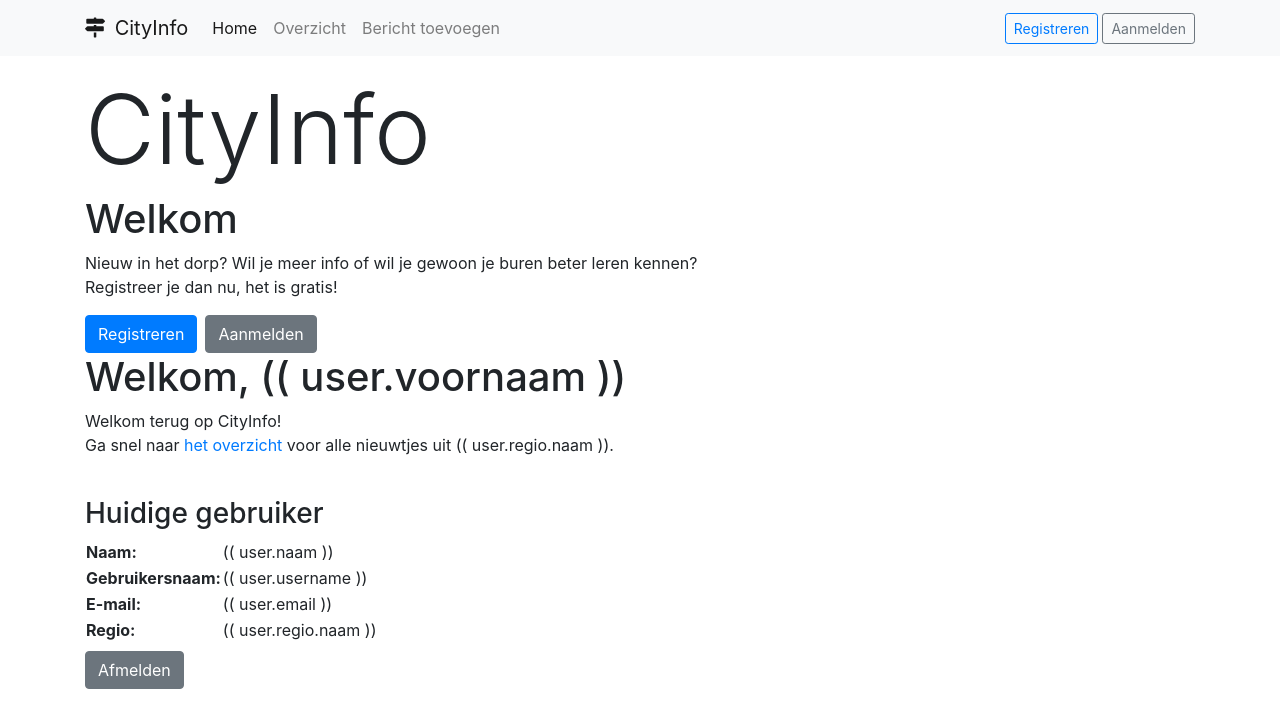
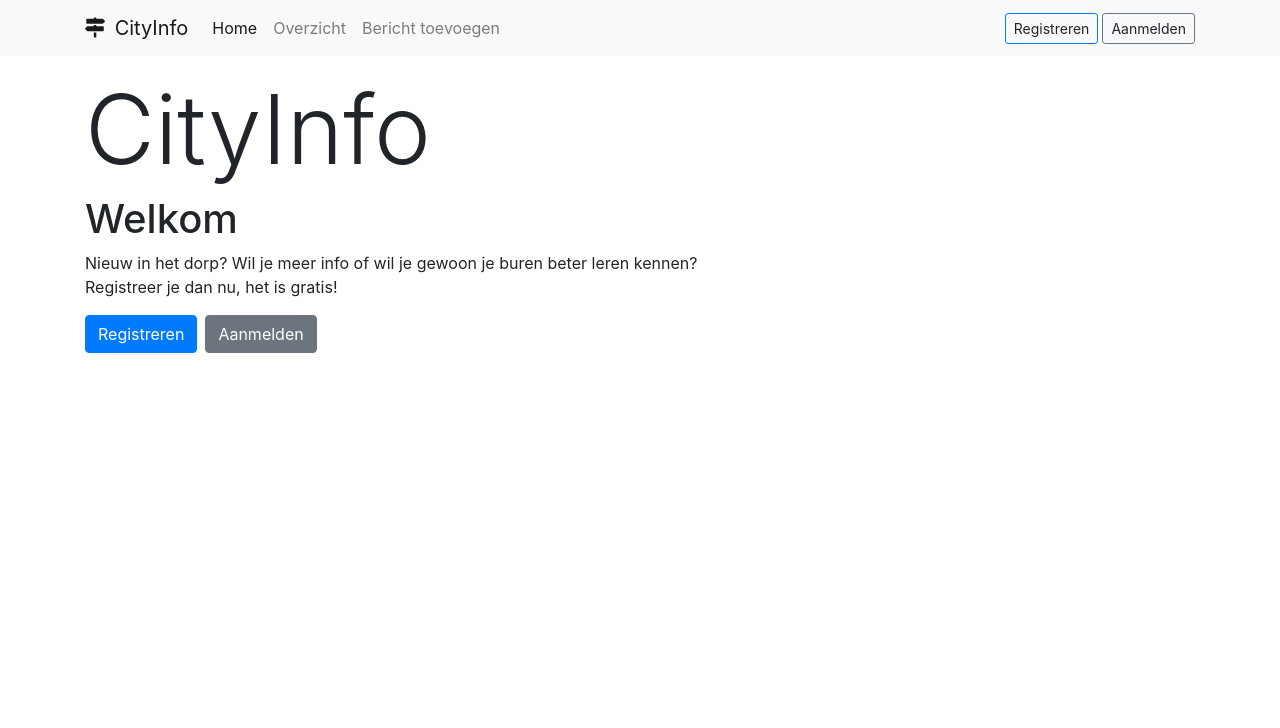
Before and after one commit to JakobLierman/CityInfo, an Angular app in the folder frontend/: page /home in a window 1280 px wide. Shown: the top 728 px of the page. Built offline with nearby package versions, Linux system fonts and the light colour scheme.

Commit message:
Afwerken HomeComponent en NavUserComponent
Ingelogde gebruiker erin verwerken

```diff
--- a/frontend/src/app/home/home.component.css
+++ b/frontend/src/app/home/home.component.css
@@ -0,0 +1,3 @@
+tr > :first-child > * {
+  margin-right: 20px;
+}
--- a/frontend/src/app/home/home.component.html
+++ b/frontend/src/app/home/home.component.html
@@ -2,8 +2,7 @@
   <div class="row">
     <h1 class="display-1">CityInfo</h1>
   </div>
-  <div>
-    <!-- ALS GEBRUIKER NIET INGELOGD IS -->
+  <div *ngIf="!currentUser">
     <div class="row">
       <h1>Welkom</h1>
     </div>
@@ -18,44 +17,43 @@
     </div>
   </div>
 
-  <div>
+  <div *ngIf="currentUser">
     <div class="row">
-      <h1>Welkom, (( user.voornaam ))</h1>
+      <h1>Welkom, {{ currentUser?.voornaam }}</h1>
     </div>
     <div class="row">
       <p>Welkom terug op CityInfo!
         <br>Ga snel naar
-        <a routerLink="/bericht/lijst">het overzicht</a> voor alle nieuwtjes uit (( user.regio.naam )).</p>
+        <a routerLink="/bericht/lijst">het overzicht</a> voor alle nieuwtjes uit {{ currentUser?.regio.naam }}.</p>
     </div>
-    <!-- ALS GEBRUIKER INGELOGD IS -->
     <div class="row mt-4">
       <h3>Huidige gebruiker</h3>
     </div>
-    <div class="row">
+    <div class="row mt-1 mb-2">
       <table>
         <tr>
           <td>
-            <strong>Naam: </strong>
+            <strong>Naam:</strong>
           </td>
-          <td>(( user.naam ))</td>
+          <td>{{ currentUser?.naam }}</td>
         </tr>
         <tr>
           <td>
-            <strong>Gebruikersnaam: </strong>
+            <strong>Gebruikersnaam:</strong>
           </td>
-          <td>(( user.username ))</td>
+          <td>{{ currentUser?.username }}</td>
         </tr>
         <tr>
           <td>
-            <strong>E-mail: </strong>
+            <strong>E-mail:</strong>
           </td>
-          <td>(( user.email ))</td>
+          <td><a href="mailto:{{ currentUser?.email }}?SUBJECT=CityInfo">{{ currentUser?.email }}</a></td>
         </tr>
         <tr>
           <td>
-            <strong>Regio: </strong>
+            <strong>Regio:</strong>
           </td>
-          <td>(( user.regio.naam ))</td>
+          <td>{{ currentUser?.regio.naam }}</td>
         </tr>
       </table>
     </div>
--- a/frontend/src/app/shared/nav-user/nav-user.component.html
+++ b/frontend/src/app/shared/nav-user/nav-user.component.html
@@ -1,7 +1,9 @@
 <div *ngIf="!currentUser">
-  <button class="btn btn-sm btn-outline-primary" type="button">Registreren</button>
-  <button class="btn btn-sm btn-outline-secondary ml-1" type="button">Aanmelden</button>
+  <a class="btn btn-sm btn-outline-primary ml-1" routerLink="/registreer">Registreren</a>
+  <a class="btn btn-sm btn-outline-secondary ml-1" routerLink="/aanmelden">Aanmelden</a>
 </div>
 <div *ngIf="currentUser">
-  <button class="btn btn-sm btn-outline-secondary" type="button">Afmelden</button>
+  <i class="mr-2">Hallo, {{ currentUser.naam }}!</i>
+  <a class="btn btn-sm btn-outline-primary ml-1 d-none" routerLink="/gebruiker/wijzigen">Gegevens wijzigen</a>
+  <a class="btn btn-sm btn-outline-secondary ml-1" routerLink="/afmelden">Afmelden</a>
 </div>
```
